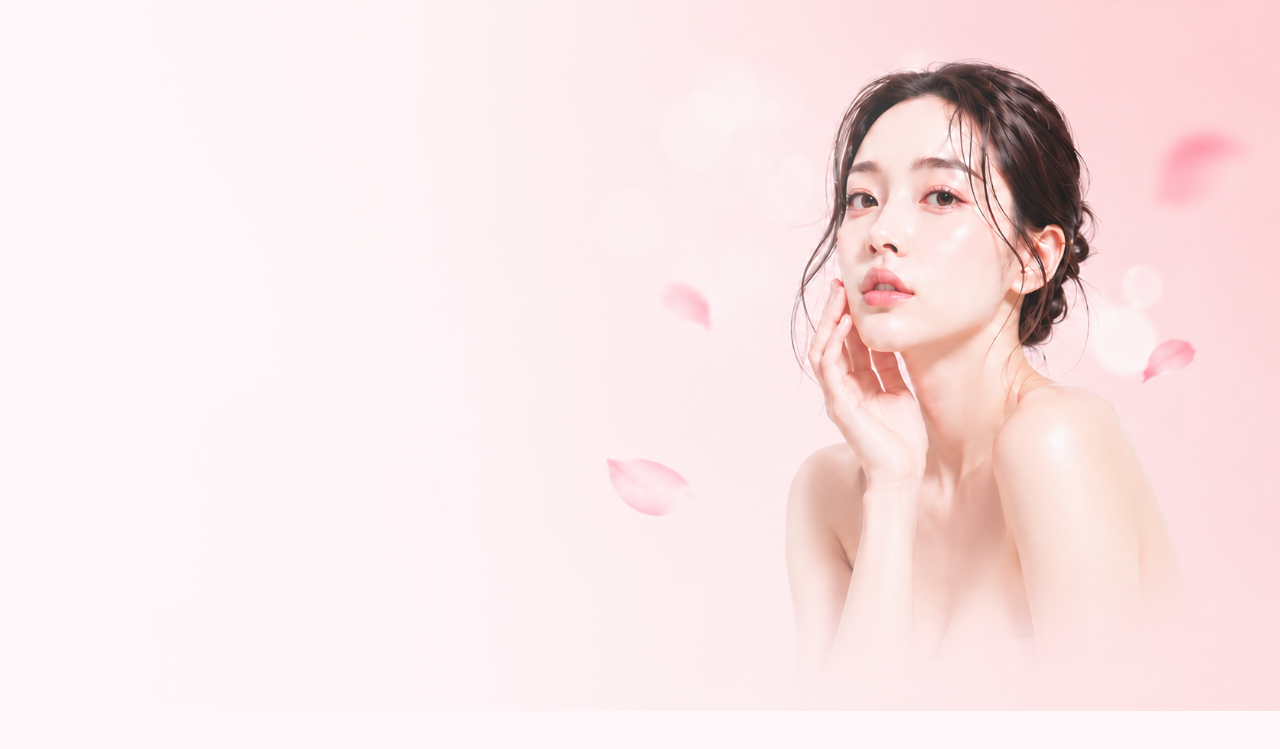
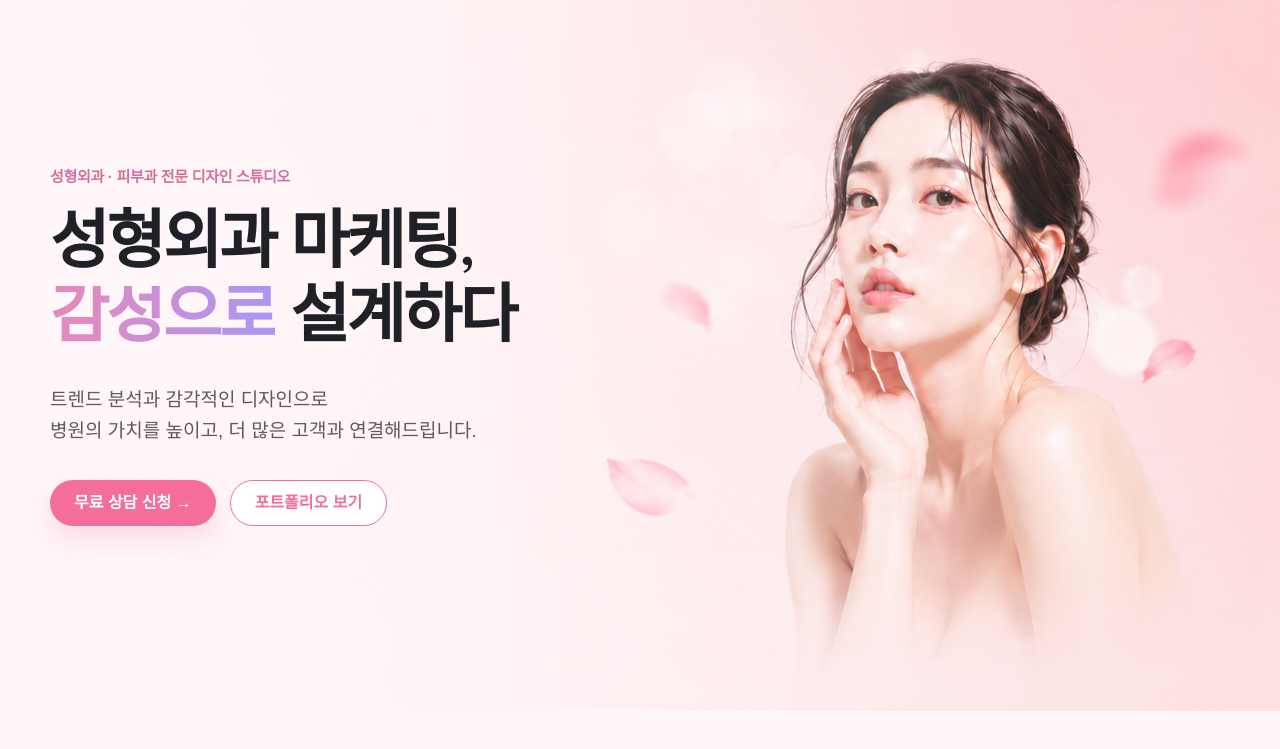
Before and after one commit to studioabe/studioabe.github.io, a plain HTML site: page index.html in a window 1280 px wide. Shown: the part 87-836 px from the top of the page. Drawn offline with Linux system fonts and the light colour scheme.

Commit message:
Update style.css

```diff
--- a/style.css
+++ b/style.css
@@ -237,3 +237,17 @@ button.btn-kakao:hover,
     height: 54px;
   }
 }
+.hero-content {
+  position: relative !important;
+  z-index: 10 !important;
+  opacity: 1 !important;
+  visibility: visible !important;
+}
+
+.hero-title,
+.hero-badge,
+.hero-desc,
+.hero-buttons {
+  opacity: 1 !important;
+  visibility: visible !important;
+}
```
